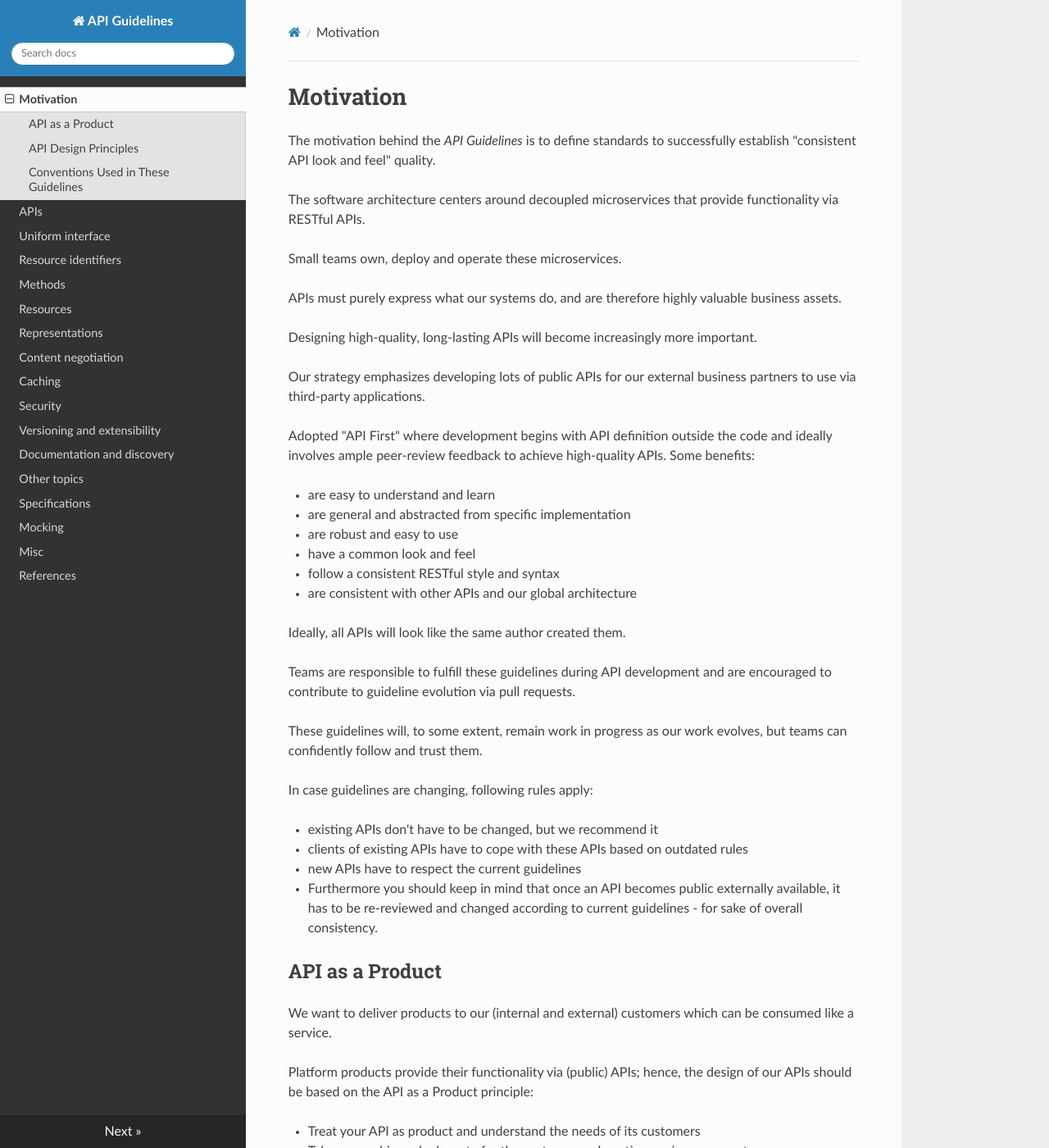
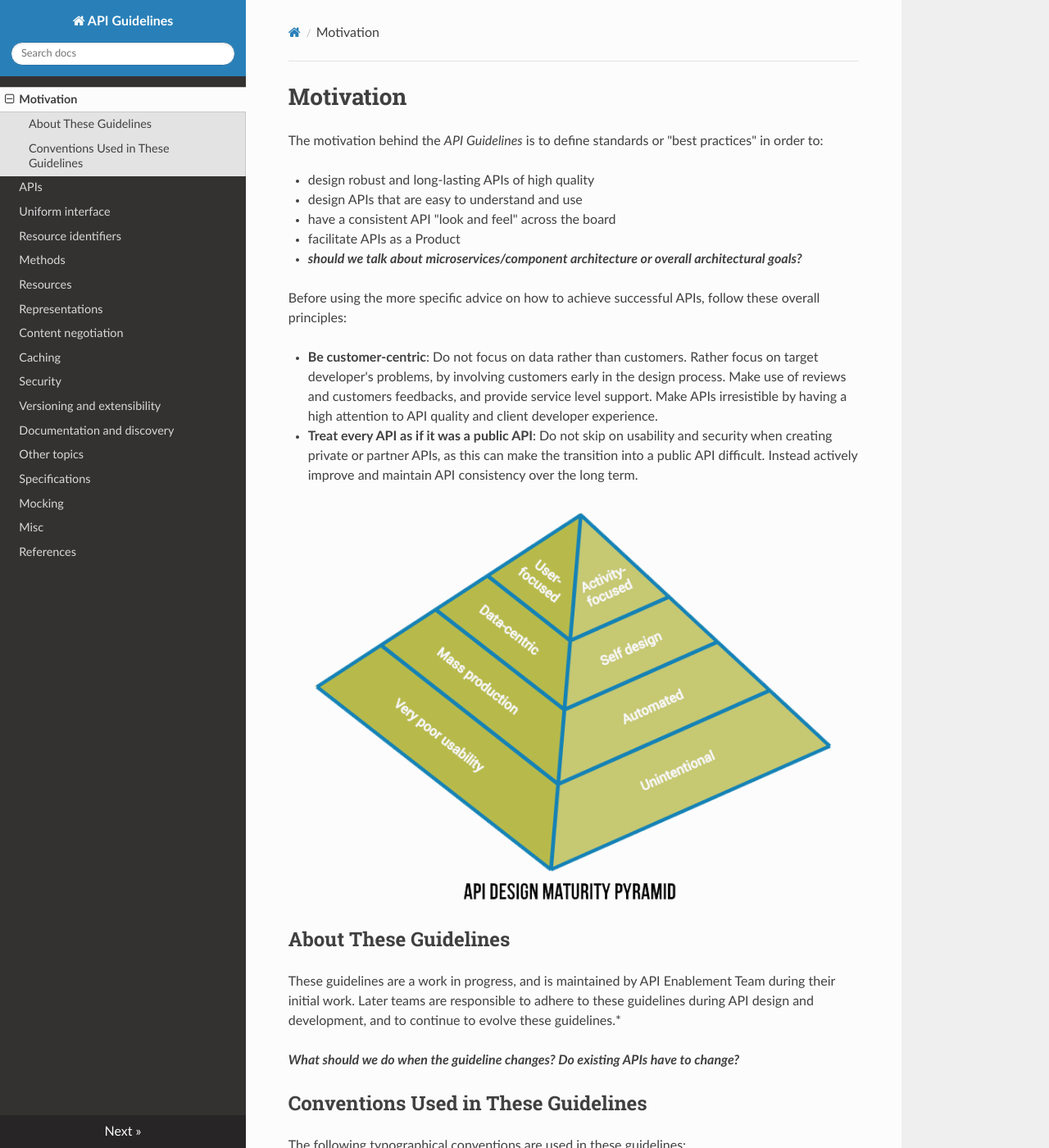
Before and after one commit to thofisch/doc-api, an MkDocs documentation site: the page built from docs/index.md, in a window 1280 px wide and 1400 px high. Shown: the whole window at 82% size. Built offline with MkDocs 1.6.1, drawn with Linux system fonts in a browser that asks for light colours; nearby versions of some CDN libraries; old or Windows-style settings are respelled for this version of MkDocs; some of the changed text lies outside the part shown.

Commit message:
updated docs

```diff
--- a/docs/index.md
+++ b/docs/index.md
@@ -1,73 +1,26 @@
 # Motivation
 
-The motivation behind the *API Guidelines* is to define standards to successfully establish "consistent API look and feel" quality.
+The motivation behind the *API Guidelines* is to define standards or "best practices" in order to:
 
+- design robust and long-lasting APIs of high quality
+- design APIs that are easy to understand and use
+- have a consistent API "look and feel" across the board
+- facilitate APIs as a Product
+- __*should we talk about microservices/component architecture or overall architectural goals?*__
 
-The software architecture centers around decoupled microservices that provide functionality via RESTful APIs.
+Before using the more specific advice on how to achieve successful APIs, follow these overall principles:
 
-Small teams own, deploy and operate these microservices.
+- **Be customer-centric**: Do not focus on data rather than customers. Rather focus on target developer's problems, by
+ involving customers early in the design process. Make use of reviews and customers feedbacks, and provide service level support. Make APIs irresistible by having a high attention to API quality and client developer experience.
+- **Treat every API as if it was a public API**: Do not skip on usability and security when creating private or partner APIs, as this can make the transition into a public API difficult. Instead actively improve and maintain API consistency over the long term.
 
-APIs must purely express what our systems do, and are therefore highly valuable business assets.
+![](./imgs/api-as-a-product-750-3-v4.png)
 
-Designing high-quality, long-lasting APIs will become increasingly more important.
+## About These Guidelines
 
-Our strategy emphasizes developing lots of public APIs for our external business partners to use via third-party applications.
+These guidelines are a work in progress, and is maintained by API Enablement Team during their initial work. Later teams are responsible to adhere to these guidelines during API design and development, and to continue to evolve these guidelines.*
 
-Adopted "API First" where development begins with API definition outside the code and ideally involves ample peer-review feedback to achieve high-quality APIs. Some benefits:
-
-- are easy to understand and learn
-- are general and abstracted from specific implementation
-- are robust and easy to use
-- have a common look and feel
-- follow a consistent RESTful style and syntax
-- are consistent with other APIs and our global architecture
-
-Ideally, all APIs will look like the same author created them.
-
-
-
-Teams are responsible to fulfill these guidelines during API development and are encouraged to contribute to guideline evolution via pull requests.
-
-These guidelines will, to some extent, remain work in progress as our work evolves, but teams can confidently follow and trust them.
-
-In case guidelines are changing, following rules apply:
-
-- existing APIs don't have to be changed, but we recommend it
-- clients of existing APIs have to cope with these APIs based on outdated rules
-- new APIs have to respect the current guidelines
-- Furthermore you should keep in mind that once an API becomes public externally available, it has to be re-reviewed and changed according to current guidelines - for sake of overall consistency.
-
-
-## API as a Product
-
-We want to deliver products to our (internal and external) customers which can be consumed like a service.
-
-Platform products provide their functionality via (public) APIs; hence, the design of our APIs should be based on the API as a Product principle:
-
-- Treat your API as product and understand the needs of its customers
-- Take ownership and advocate for the customer and continuous improvement
-- Emphasize easy understanding, discovery and usage of APIs; design APIs irresistible for client engineers
-- Actively improve and maintain API consistency over the long term
-- Make use of customer feedback and provide service level support
-- RESTful API as a Product makes the difference between enterprise integration business and agile, innovative product service business built on a platform of APIs.
-
-Based on your concrete customer use cases, you should carefully check the trade-offs of API design variants and avoid short-term server side implementation optimizations at the expense of unnecessary client side obligations and have a high attention on API quality and client developer experience.
-
-API as a Product is closely related to our API First principle (see next chapter) which is more focused on how we engineer high quality APIs.
-
-## API Design Principles
-
-REST is centered around business (data) entities exposed as resources that are identified via URIs and can be manipulated via standardized CRUD-like methods using different representations, self-descriptive messages and hypermedia.
-
-RESTful APIs tend to be less use-case specific and comes with less rigid client / server coupling and are more suitable as a platform interface being open for diverse client applications.
-
-- We prefer REST-based APIs with JSON payloads
-- We prefer systems to be truly RESTful
-- We apply the RESTful web service principles to all kind of application components, whether they provide functionality via the Internet or via the intranet as larger application elements. We strive to build interoperating distributed systems that different teams can evolve in parallel.
-
-An important principle for (RESTful) API design and usage is Postel's Law, aka the Robustness Principle (RFC 1122):
-
-Be liberal in what you accept, be conservative in what you send
+__*What should we do when the guideline changes? Do existing APIs have to change?*__
 
 ## Conventions Used in These Guidelines
 
```
Also changed, not shown: docs/apis.md (+14 -0 lines), docs/imgs/api-as-a-product-750-3-v4.png (added).
